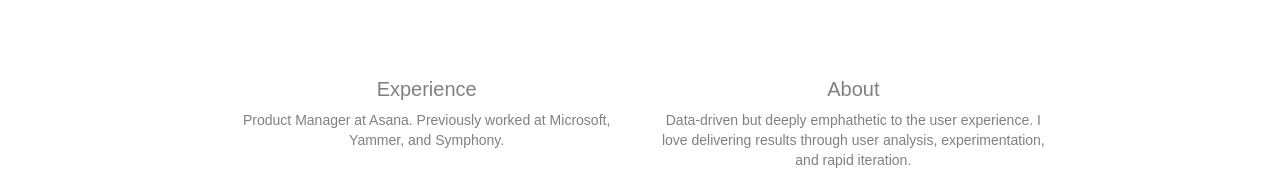
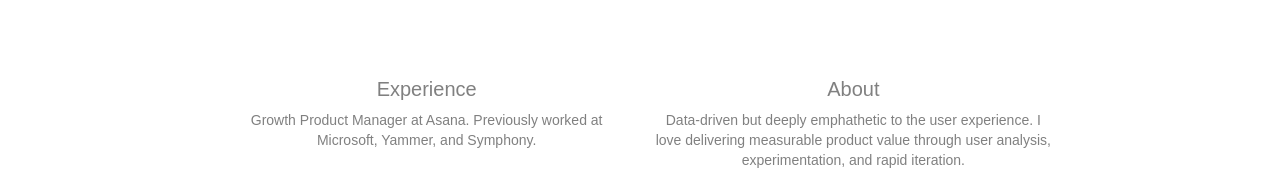
Before and after one commit to terijyu/terijyu.github.io, a plain HTML site: page index.html in a window 1280 px wide. Shown: the part 1303-1480 px from the top of the page. Drawn offline with nearby package versions, Linux system fonts and the light colour scheme; grey boxes are pictures that could not be loaded; a script that the page names is missing.

Commit message:
Update index.html

```diff
--- a/index.html
+++ b/index.html
@@ -60,11 +60,11 @@
 					<div class="what">
 						<div class="col-md-offset-2 col-md-4 points1">
 							<h2>Experience</h2>
-							<p>Product Manager at Asana. Previously worked at Microsoft, Yammer, and Symphony.</p>
+							<p>Growth Product Manager at Asana. Previously worked at Microsoft, Yammer, and Symphony.</p>
 						</div>
 						<div class="col-md-4 points2">
 							<h2>About</h2>
-							<p>Data-driven but deeply emphathetic to the user experience. I love delivering results through user analysis, experimentation, and rapid iteration. </p>
+							<p>Data-driven but deeply emphathetic to the user experience. I love delivering measurable product value through user analysis, experimentation, and rapid iteration. </p>
 						</div>
 					</div>
           <img class="row skillsimg" data-0="opacity:0" data-800="opacity:1" src="https://cloud.githubusercontent.com/assets/19544177/15812364/bae2556e-2b68-11e6-861f-f6f784461cad.png"/>
```
